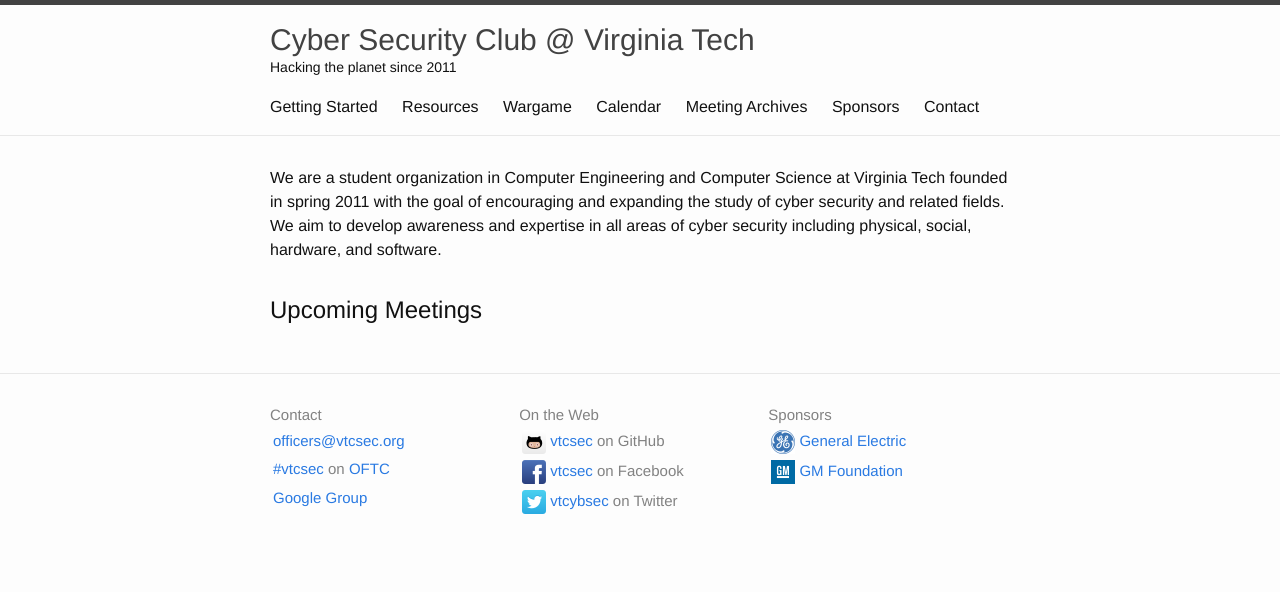
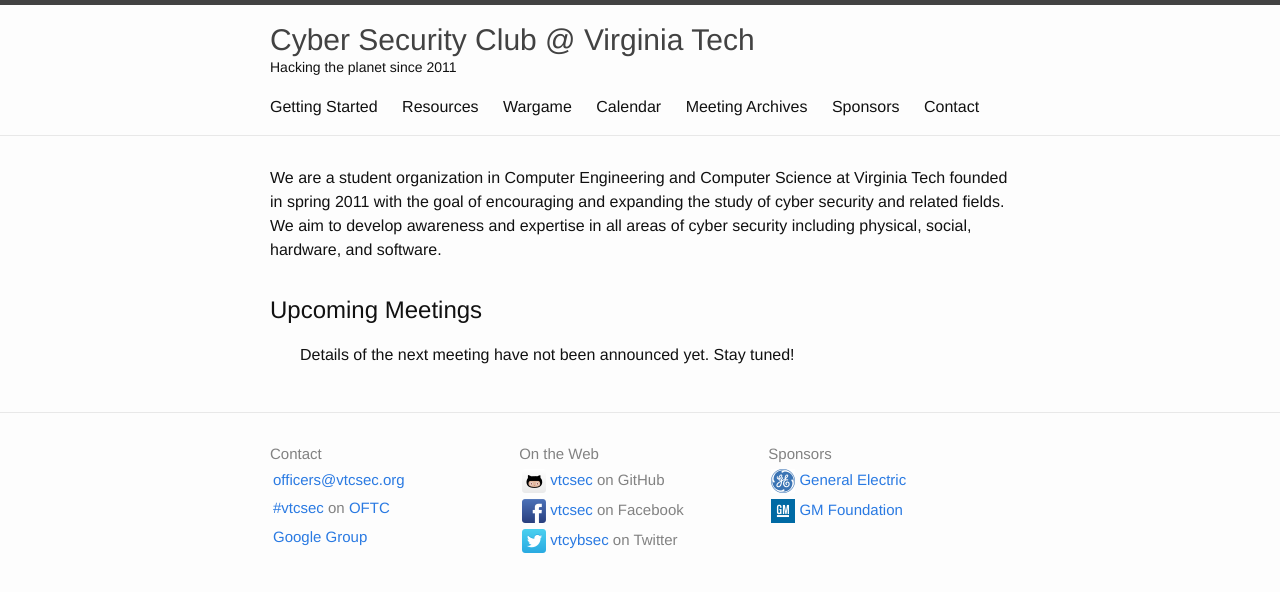
Before and after one commit to VTCSec/vtcsec.org, a Jekyll site: the page built from index.html, in a window 1280 px wide. Shown: the top 592 px of the page. Built offline with Jekyll 4.4.1, drawn with Linux system fonts in a browser that asks for light colours.

Commit message:
Add default message when there's no meeting details up yet.

```diff
--- a/_sass/_layout.scss
+++ b/_sass/_layout.scss
@@ -223,6 +223,10 @@
     }
 }
 
+.no-meetings {
+    padding-left: $spacing-unit;
+}
+
 .post-meta {
     font-size: $small-font-size;
     color: $grey-color;
--- a/index.html
+++ b/index.html
@@ -13,9 +13,11 @@ social, hardware, and software.</p>
 
   <h1>Upcoming Meetings</h1>
   <ul class="post-list meeting-list future-only">
+    {% assign meeting_count = 0 %}
     {% for meeting in site.meetings %}
     {% include meeting-data.html %}
       {% if meeting_in_future %}
+        {% assign meeting_count = meeting_count + 1 %}
         <li date="{{ date_iso_8601 }}">
           <h2>
             <a class="post-link" href="{{ meeting.url }}">{{ meeting.what }}</a>
@@ -25,6 +27,11 @@ social, hardware, and software.</p>
       {% endif %}
     {% endfor %}
   </ul>
+{% if meeting_count == 0 %}
+  <p class="no-meetings">
+    Details of the next meeting have not been announced yet. Stay tuned!
+  </p>
+{% endif %}
 
 {% if meeting.posts %}
   <h1>Posts</h1>
```
Lines whose indentation alone changed are shown as unchanged.
